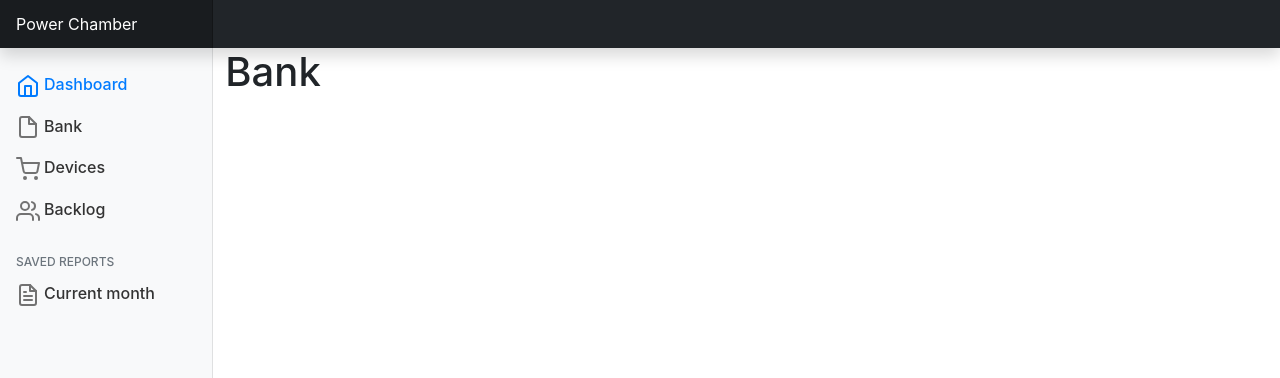
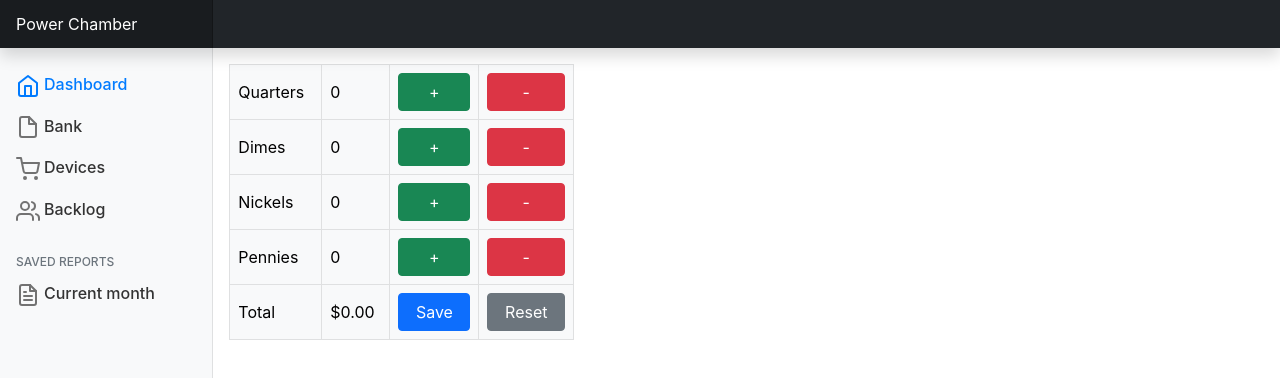
Before and after one commit to santoyoalfredo/PC, a React (Create React App) app in the folder frontend/: page /bank in a window 1280 px wide. Shown: the top 378 px of the page. Built offline with nearby package versions, Linux system fonts and the light colour scheme.

Commit message:
Create React components for Bank

```diff
--- a/frontend/src/App.js
+++ b/frontend/src/App.js
@@ -17,10 +17,8 @@ function App() {
             <div class="container-fluid">
                 <div class="row">
                     <Sidebar />
-                    <div class="main col-md-9 col-lg-10 ms-sm-auto">
+                    <div class="main col-md-9 col-lg-10 ms-sm-auto p-3">
                         <Switch>
-                            {/* If the current URL is /about, this route is rendered
-            while the rest are ignored */}
                             <Route path="/bank">
                                 <Bank />
                             </Route>
--- a/frontend/src/components/bank/bank.js
+++ b/frontend/src/components/bank/bank.js
@@ -1,7 +1,82 @@
 function Bank() {
 
     return (
-        <h1>Bank</h1>
+        <div class="col-md-4">
+            <table class="table table-light table-bordered align-middle">
+                <tbody>
+                    <tr>
+                        <td>Quarters</td>
+                        <td>0</td>
+                        <td>
+                            <div class="d-grid">
+                                <button type="button" class="btn btn-success">+</button>
+                            </div>
+                        </td>
+                        <td>
+                            <div class="d-grid">
+                                <button type="button" class="btn btn-danger">-</button>
+                            </div>
+                        </td>
+                    </tr>
+                    <tr>
+                        <td>Dimes</td>
+                        <td>0</td>
+                        <td>
+                            <div class="d-grid">
+                                <button type="button" class="btn btn-success">+</button>
+                            </div>
+                        </td>
+                        <td>
+                            <div class="d-grid">
+                                <button type="button" class="btn btn-danger">-</button>
+                            </div>
+                        </td>
+                    </tr>
+                    <tr>
+                        <td>Nickels</td>
+                        <td>0</td>
+                        <td>
+                            <div class="d-grid">
+                                <button type="button" class="btn btn-success">+</button>
+                            </div>
+                        </td>
+                        <td>
+                            <div class="d-grid">
+                                <button type="button" class="btn btn-danger">-</button>
+                            </div>
+                        </td>
+                    </tr>
+                    <tr>
+                        <td>Pennies</td>
+                        <td>0</td>
+                        <td>
+                            <div class="d-grid">
+                                <button type="button" class="btn btn-success">+</button>
+                            </div>
+                        </td>
+                        <td>
+                            <div class="d-grid">
+                                <button type="button" class="btn btn-danger">-</button>
+                            </div>
+                        </td>
+                    </tr>
+                    <tr>
+                        <td>Total</td>
+                        <td>$0.00</td>
+                        <td>
+                            <div class="d-grid">
+                                <button type="button" class="btn btn-primary">Save</button>
+                            </div>
+                        </td>
+                        <td>
+                            <div class="d-grid">
+                                <button type="button" class="btn btn-secondary">Reset</button>
+                            </div>
+                        </td>
+                    </tr>
+                </tbody>
+            </table>
+        </div>
     );
 }
 
```
